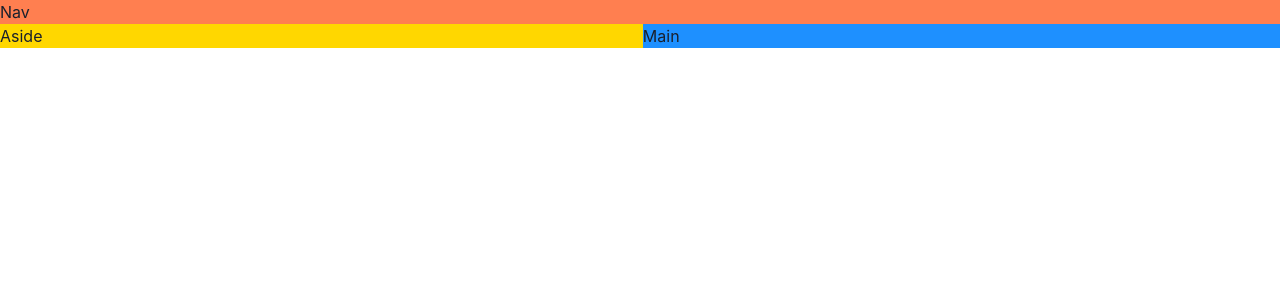
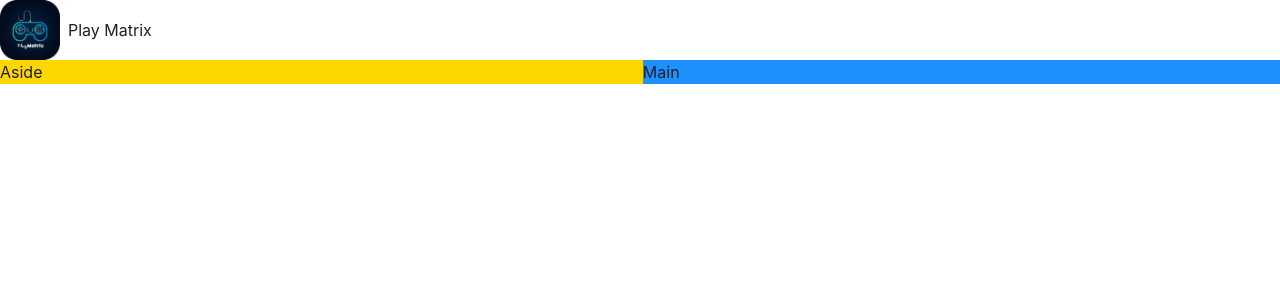
Before and after one commit to Sandunrmst/playMatrix, a React (Vite) app: page / in a window 1280 px wide. Shown: the top 300 px of the page. Built offline with nearby package versions, Linux system fonts and the light colour scheme.

Commit message:
set navbar

```diff
--- a/src/App.tsx
+++ b/src/App.tsx
@@ -1,4 +1,5 @@
 import { Grid, GridItem, Show } from "@chakra-ui/react";
+import NavBar from "./components/NavBar";
 
 function App() {
   return (
@@ -8,8 +9,8 @@
         lg: `"nav nav" "aside main"`, // wider than 1024px
       }}
     >
-      <GridItem area="nav" bg="coral">
-        Nav
+      <GridItem area="nav">
+        <NavBar />
       </GridItem>
       <Show above="lg">
         <GridItem area="aside" bg="gold">
--- /dev/null
+++ b/src/components/NavBar.tsx
@@ -0,0 +1,13 @@
+import { HStack, Image, Text } from "@chakra-ui/react";
+import logo from "../assets/playMatrix.webp";
+
+const NavBar = () => {
+  return (
+    <HStack>
+      <Image src={logo} boxSize="60px" />
+      <Text>Play Matrix</Text>
+    </HStack>
+  );
+};
+
+export default NavBar;
```
Also changed, not shown: src/assets/playMatrix.webp (added).
